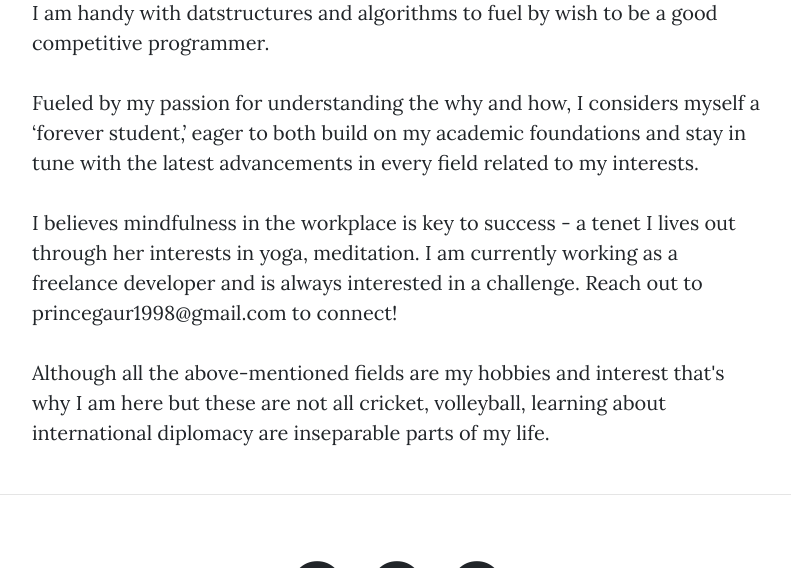
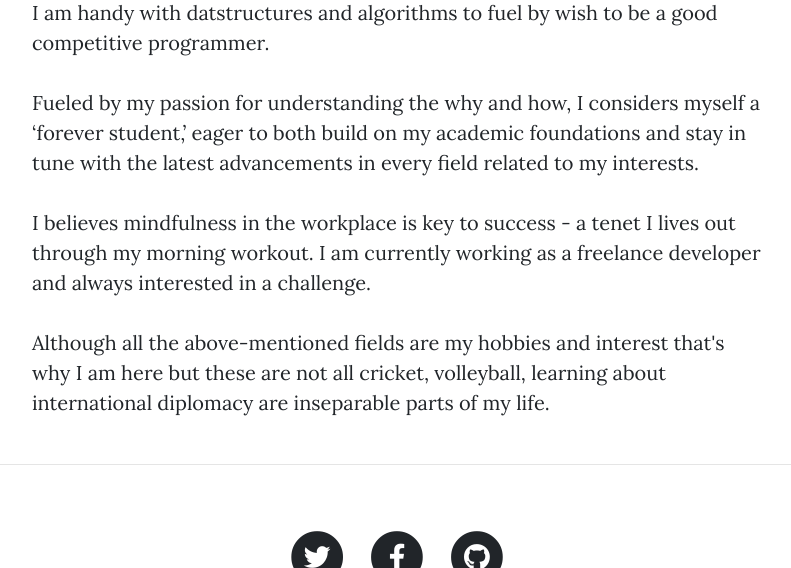
Before and after one commit to princegaur707/LearnFlask, a Flask app: template learnflask2/templates/about.html in a window 1280 px wide. Shown: the part 704-1272 px from the top of the page, without its empty margins (243-1034 px from the left). Run offline with Flask 2, Linux system fonts and the light colour scheme; the template is opened without the code that fills it, so the values that code supplies are empty; parts of the project's set-up code (start-up, migrations or seed data) failed here and were passed over; some libraries are stand-ins or nearby versions.

Commit message:
file changed

```diff
--- a/learnflask2/templates/about.html
+++ b/learnflask2/templates/about.html
@@ -22,7 +22,7 @@
         <p>I am a student at JIIT, Noida with experience working on Projects based on Django, Flask, Machine learning, Deep learning , Android.  </p>
         <p>I am handy with datstructures and algorithms to fuel by wish to be a good competitive programmer. </p>
         <p>Fueled by my passion for understanding the why and how, I considers myself a ‘forever student,’ eager to both build on my academic foundations and stay in tune with the latest advancements in every field related to my interests.</p>
-        <p>I believes mindfulness in the workplace is key to success - a tenet I lives out through her interests in yoga, meditation. I am currently working as a freelance developer  and is always interested in a challenge. Reach out to princegaur1998@gmail.com to connect!</p>
+        <p>I believes mindfulness in the workplace is key to success - a tenet I lives out through my morning workout. I am currently working as a freelance developer  and always interested in a challenge.</p>
         <p>Although all the above-mentioned fields are my hobbies and interest that's why I am here but these are not all cricket, volleyball, learning about international diplomacy are inseparable parts of my life.</p>
       </div>
     </div>
```
